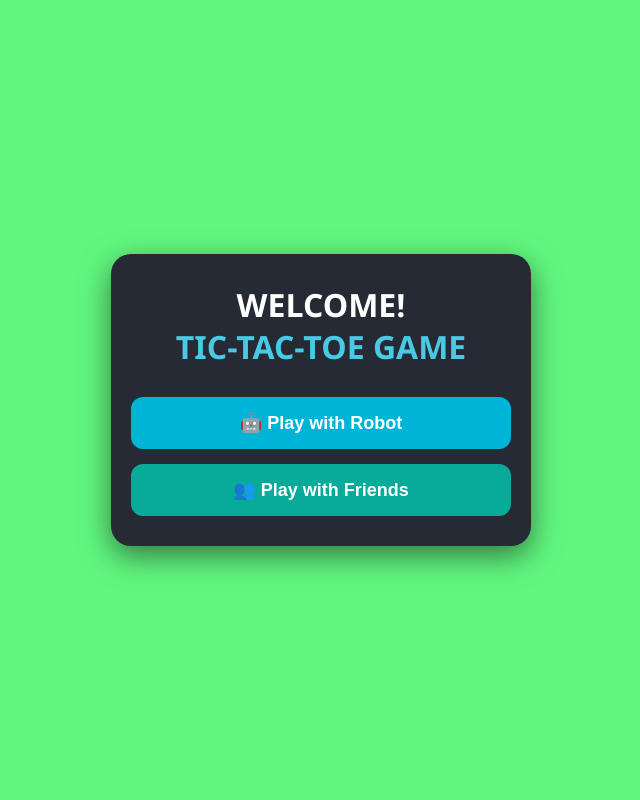
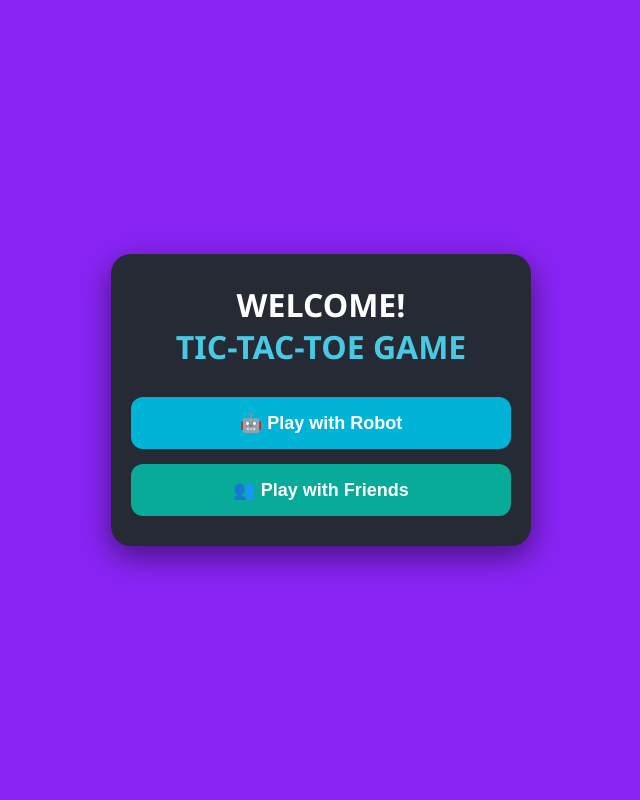
Before and after one commit to tulugusangeetha3-star/Tic-Tac-Toe, a Flask app: page / in a window 1280 px wide. Shown: the whole page, without its empty margins (319-959 px from the left). Run offline with Flask 3, Linux system fonts and the light colour scheme.

Commit message:
Update game colors

```diff
--- a/static/style.css
+++ b/static/style.css
@@ -9,7 +9,7 @@ body {
     display: flex;
     justify-content: center;
     align-items: center;
-    background: #61f77f;
+    background: #8924f5;
     font-family: 'Segoe UI', Tahoma, Geneva, Verdana, sans-serif;
     color: white;
 }
```
